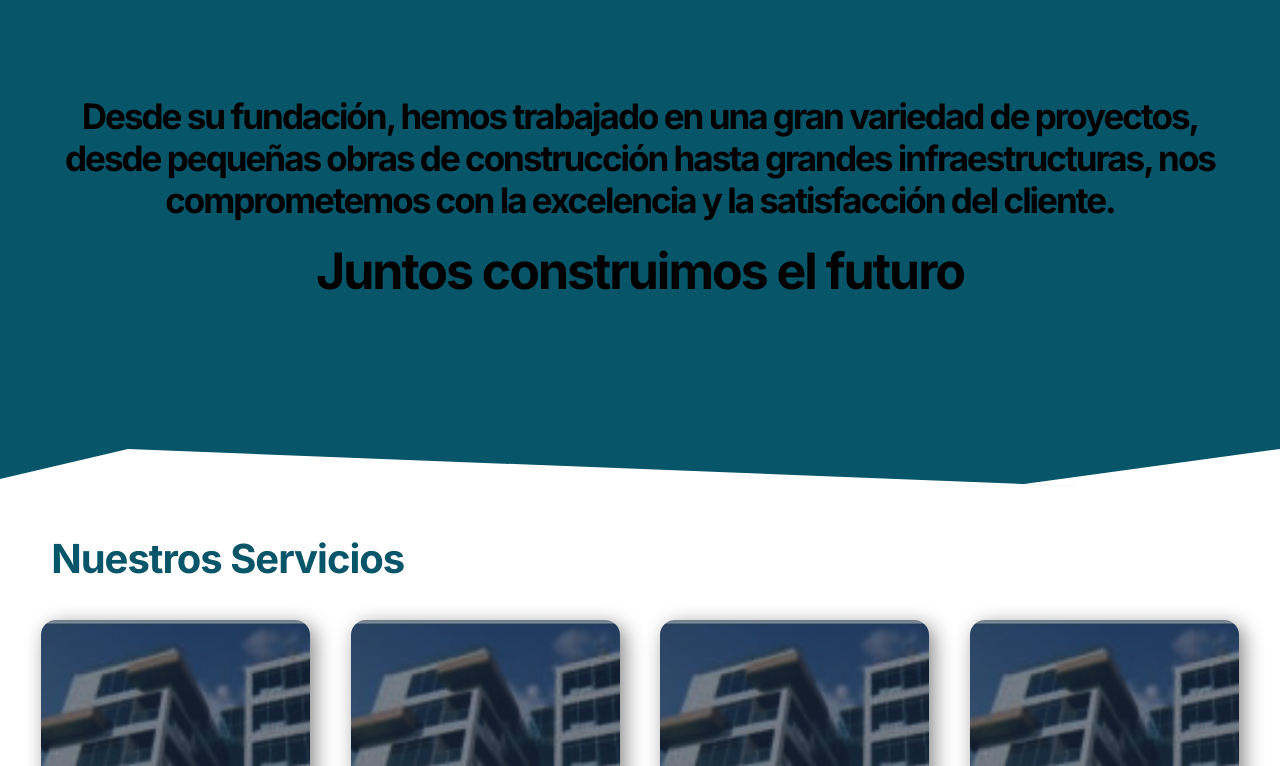
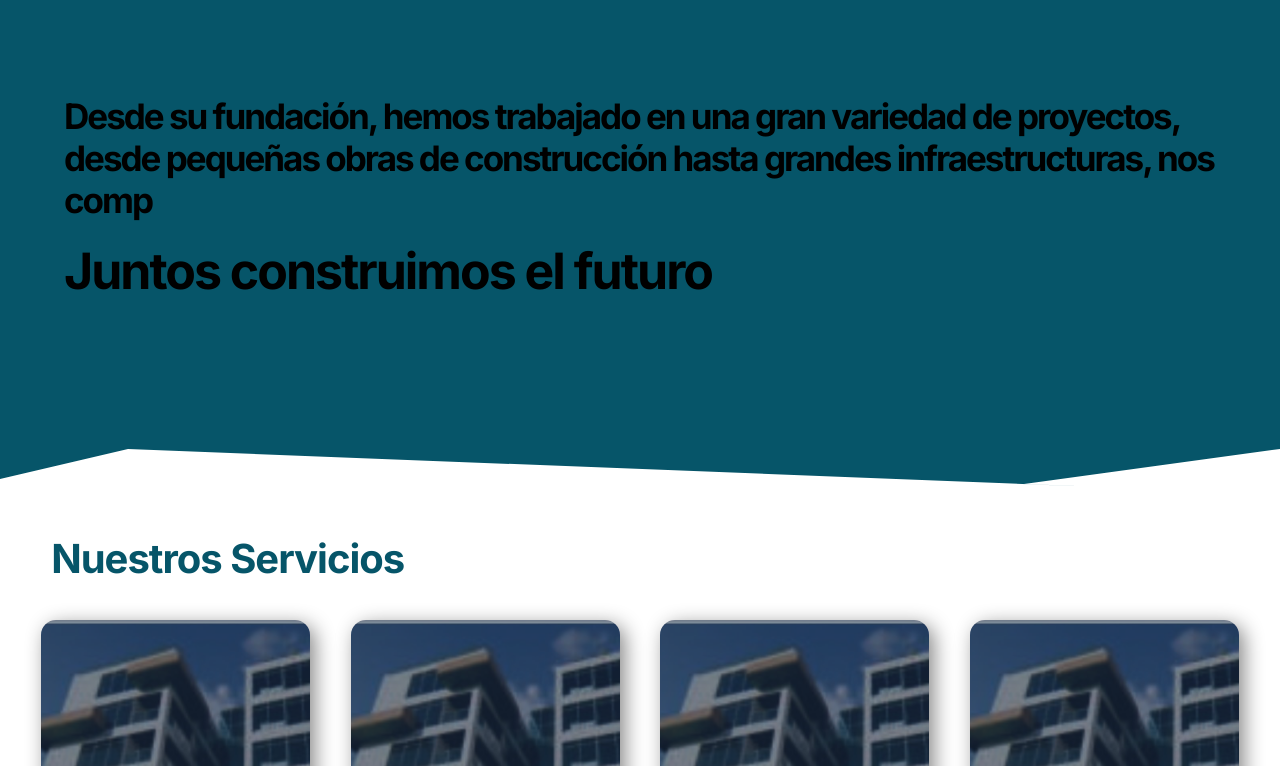
Before and after one commit to erickperejil/Erigo-Pagina-Web, a Next.js app: page / in a window 1280 px wide. Shown: the part 794-1560 px from the top of the page. Built offline with nearby package versions, Linux system fonts and the light colour scheme.

Commit message:
solucion alternativa texto dinamico

```diff
--- a/src/app/page.module.css
+++ b/src/app/page.module.css
@@ -305,7 +305,7 @@
 
 
 .introduccionTexto{
-  text-align: center;
+  text-align: left;
   font-size: 50px;
   font-family: var(--font-aleo);
   letter-spacing: -2px;
--- a/src/app/page.tsx
+++ b/src/app/page.tsx
@@ -108,7 +108,7 @@ export default function Home() {
   const handleScroll = () => {
     const offset = window.scrollY;
     if (offset>400){
-      imprimirTexto();
+      setActivador(true);
     }
     if (offset > 900) { // Puedes ajustar el valor según tus necesidades
       setScrolled(true);
@@ -154,17 +154,35 @@ export default function Home() {
   const texto1 = "Desde su fundación, hemos trabajado en una gran variedad de proyectos, desde pequeñas obras de construcción hasta grandes infraestructuras, nos comprometemos con la excelencia y la satisfacción del cliente.";
   const texto12 = "Juntos construimos el futuro";
 
-  const textoImprimir1 ="";
+  const [textoImprimir1, setTextoImprimir] = useState("".repeat(texto1.length))
+  const [activador, setActivador] = useState(false);
 
   const delay  = (ms:number) => new Promise(res => setTimeout(res, ms));
 
+  useEffect(() => {
+    if (activador) {
+      // Llama a tu función aquí
+      imprimirTexto();
+    }
+  }, [activador]);
+
   const imprimirTexto = async () => {
+    console.log(textoImprimir1.length);
+    console.log(texto1.length);
+    const arregloPartido = textoImprimir1.split("");
+
+    console.log('tamaño arreglo: texto1.charAt(index)',arregloPartido.length);
     for (let index = 0; index < texto1.length; index++) {
-      textoImprimir1.concat(texto1.charAt(index));
-      await delay(0.2);
-      console.log(texto1.charAt(index));
+      arregloPartido[index] = texto1.charAt(index);
+      setTextoImprimir(arregloPartido.join(""));
+      await delay(30); // 200ms, no 0.2
+      console.log(textoImprimir1);
+      // console.log(texto1.charAt(index));
     }
+    console.log('textoFinal:', textoImprimir1);
+    textoImprimir1.charAt(1);
   }
+
 
   return (
     <main className={styles.main}>
@@ -218,7 +236,7 @@ export default function Home() {
 
       <div className={styles.vistaDato}>
         <div className={styles.datoFooter}></div>
-        <div className={styles.datoLeft}><h2 className={styles.introduccionTexto} style={{fontSize:'35px'}}> {texto1} </h2> <br /> <h2 className={styles.introduccionTexto} style={{fontSize:'50px'}}>{texto12}</h2></div>
+        <div className={styles.datoLeft}><h2 className={styles.introduccionTexto} style={{fontSize:'35px'}}> {textoImprimir1} </h2> <br /> <h2 className={styles.introduccionTexto} style={{fontSize:'50px'}}>{texto12}</h2></div>
       </div>
 
       <div className={styles.vista2}>
```
